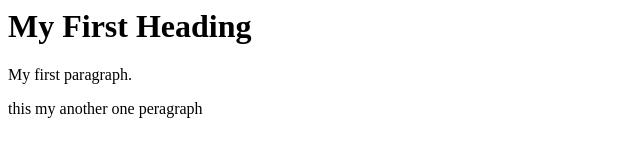
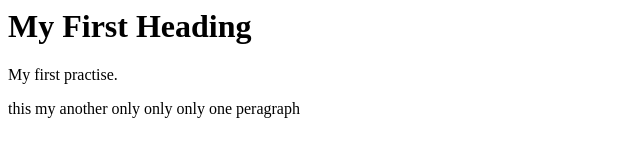
Before and after one commit to jahidulsunny/new-project, a plain HTML site: page index.html in a window 1280 px wide. Shown: the whole page, without its empty margins (0-640 px from the left). Drawn offline with Linux system fonts and the light colour scheme.

Commit message:
change two line in two point

```diff
--- a/index.html
+++ b/index.html
@@ -2,8 +2,8 @@
 <body>
 
 <h1>My First Heading</h1>
-<p>My first paragraph.</p>
-<p1>this my another one peragraph</p1>
+<p>My first practise.</p>
+<p1>this my another only only only  one peragraph</p1>
 
 </body>
 </html>
```
